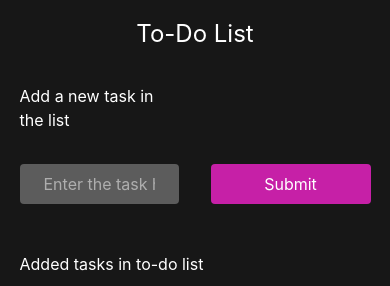
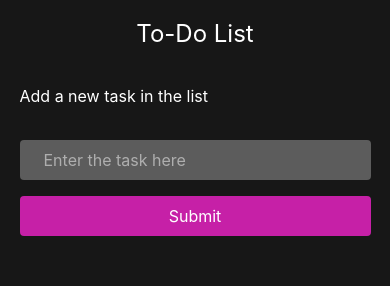
Before and after one commit to ArynKr/todo-list, a React (Create React App) app: page / in a window 390 px wide. Shown: the top 286 px of the page. Built offline with nearby package versions, Linux system fonts and the light colour scheme; no server answers; the HTML template or start-up script is replaced by a standard one.

Commit message:
fixed button width

```diff
--- a/src/components/Form.css
+++ b/src/components/Form.css
@@ -31,3 +31,17 @@
 .submit {
   margin-top: auto;
 }
+
+@media screen and (max-width: 400px) {
+  .form {
+    display: block;
+  }
+  .data {
+    width: 100%;
+  }
+
+  .submit {
+    margin-top: 1rem;
+    text-align: center;
+  }
+}
--- a/src/components/Form.jsx
+++ b/src/components/Form.jsx
@@ -50,7 +50,7 @@ export default function Form({ todos, setTodos }) {
         />
       </div>
       <div className='submit'>
-        <Button text='Submit' />
+        <Button text='Submit' width='w-3' />
       </div>
     </form>
   );
--- a/src/components/Todo.css
+++ b/src/components/Todo.css
@@ -49,6 +49,7 @@
 
 @media screen and (max-width: 400px) {
   .num {
-    display: none;
+    left:0;
+    top: -1.5rem;
   }
 }
--- a/src/components/Todos.css
+++ b/src/components/Todos.css
@@ -15,3 +15,9 @@
   grid-template-columns: repeat(auto-fill, minmax(max(var(--grid-item--min-width), var(--grid-item--max-width)), 1fr));
   grid-gap: var(--grid-layout-gap);
 }
+
+@media  screen and (max-width: 400px) {
+  .todos-title {
+    margin-bottom: 2rem;
+  }
+}
--- a/src/components/elements/Button.css
+++ b/src/components/elements/Button.css
@@ -28,3 +28,7 @@
 .w-2 {
   width: 15rem;
 }
+
+.w-3 {
+  width: 100%;
+}
--- a/src/components/elements/Button.jsx
+++ b/src/components/elements/Button.jsx
@@ -2,7 +2,7 @@ import React from 'react';
 import './Button.css';
 
 export default function Button({ width, bg, text, color, handleClick }) {
-  const size = width === 'w-2' ? 'w-2' : 'w-1';
+  const size = width === 'w-2' ? 'w-2' : 'w-3' ? 'w-3' : 'w-1';
   const background = bg === 'nofill' ? 'bg-transparent' : 'bg-pink-purple';
   return (
     <button
```
